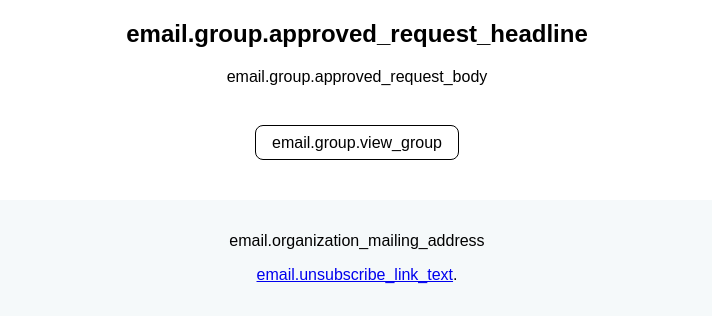
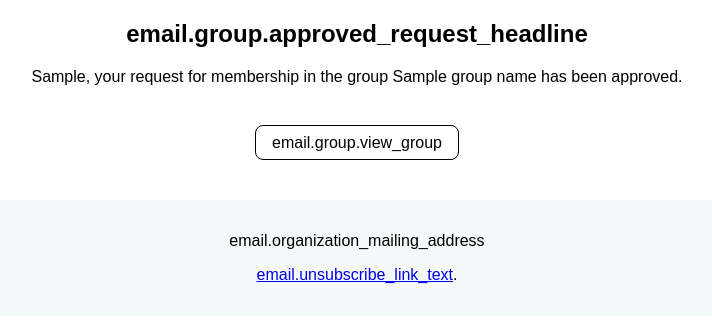
Before and after one commit to techmatters/terraso-backend, a Django app: template terraso_backend/apps/notifications/templates/group-member.html in a window 1280 px wide. Shown: the part 56-379 px from the top of the page, without its empty margins (283-995 px from the left). Run offline with Django 4.2, Linux system fonts and the light colour scheme; the template is opened without the code that fills it: most values are stand-ins (such as "Sample title", 1, 10 or a date in 2020); grey boxes marked "Sample" are stand-in pictures.

Commit message:
fix: no longer use string IDs for strings with parameters

```diff
--- a/terraso_backend/apps/notifications/templates/group-manager.html
+++ b/terraso_backend/apps/notifications/templates/group-manager.html
@@ -5,7 +5,7 @@
 <h2>{% translate "email.group.pending_request_headline" %}</h2>
 <p>{{firstName}},</p>
 
-<p>{% blocktranslate with firstName=firstName groupName=groupName %}email.group.pending_request_body{% endblocktranslate %}</p>
+<p>{% blocktranslate with firstName=firstName groupName=groupName %}{{memberName}} has made a request for membership in your group "{{groupName}}.”{% endblocktranslate %}</p>
 
 <p style="margin: 3em;"><a style="padding: 0.5em 1em; border: 1px solid black; border-radius: 0.5em; text-decoration: none; color: black;" href="{{requestUrl}}">{% translate "email.group.view_request" %}</a></p>
 
--- a/terraso_backend/apps/notifications/templates/group-member.html
+++ b/terraso_backend/apps/notifications/templates/group-member.html
@@ -4,7 +4,7 @@
 {% block content %}
 <h2>{% translate "email.group.approved_request_headline" %}</h2>
 
-<p>{% blocktranslate with firstName=firstName groupName=groupName %}email.group.approved_request_body{% endblocktranslate %}</p>
+<p>{% blocktranslate with firstName=firstName groupName=groupName %}{{firstName}}, your request for membership in the group {{groupName}} has been approved.{% endblocktranslate %}</p>
 
 <p style="margin: 3em;"><a style="padding: 0.5em 1em; border: 1px solid black; border-radius: 0.5em; text-decoration: none; color: black;" href="{{groupUrl}}">{% translate "email.group.view_group" %}</a></p>
 
```
Also changed, not shown: terraso_backend/locale/en/LC_MESSAGES/django.po, terraso_backend/locale/es/LC_MESSAGES/django.po.
